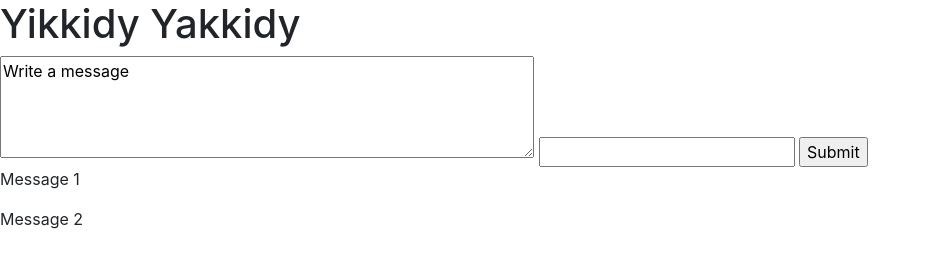
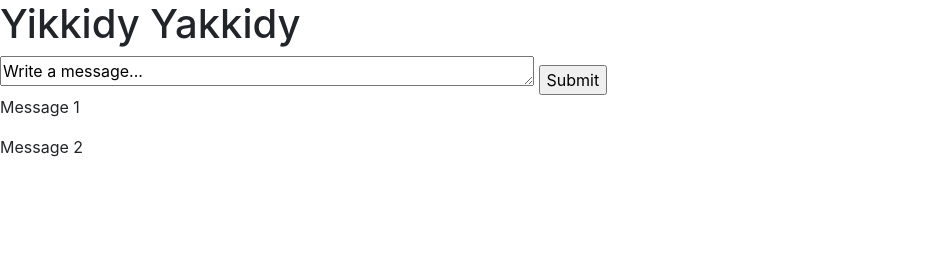
Before and after one commit to linglinglife/anonymous-messaging-app, a plain HTML site: page index.html in a window 1280 px wide. Shown: the whole page, without its empty margins (0-931 px from the left). Drawn offline with Linux system fonts and the light colour scheme.

Commit message:
edit textarea

```diff
--- a/index.html
+++ b/index.html
@@ -8,8 +8,7 @@
   </head>
   <body>
     <h1>Yikkidy Yakkidy</h2>
-      <textarea rows="4" cols="50" name="comment" form="usrform">Write a message</textarea>
-      <input type="text" name="message">
+      <textarea rows="1" cols="50" name="message" form="usrform">Write a message...</textarea>
       <input type="submit">
     </form>
     <br>
```
